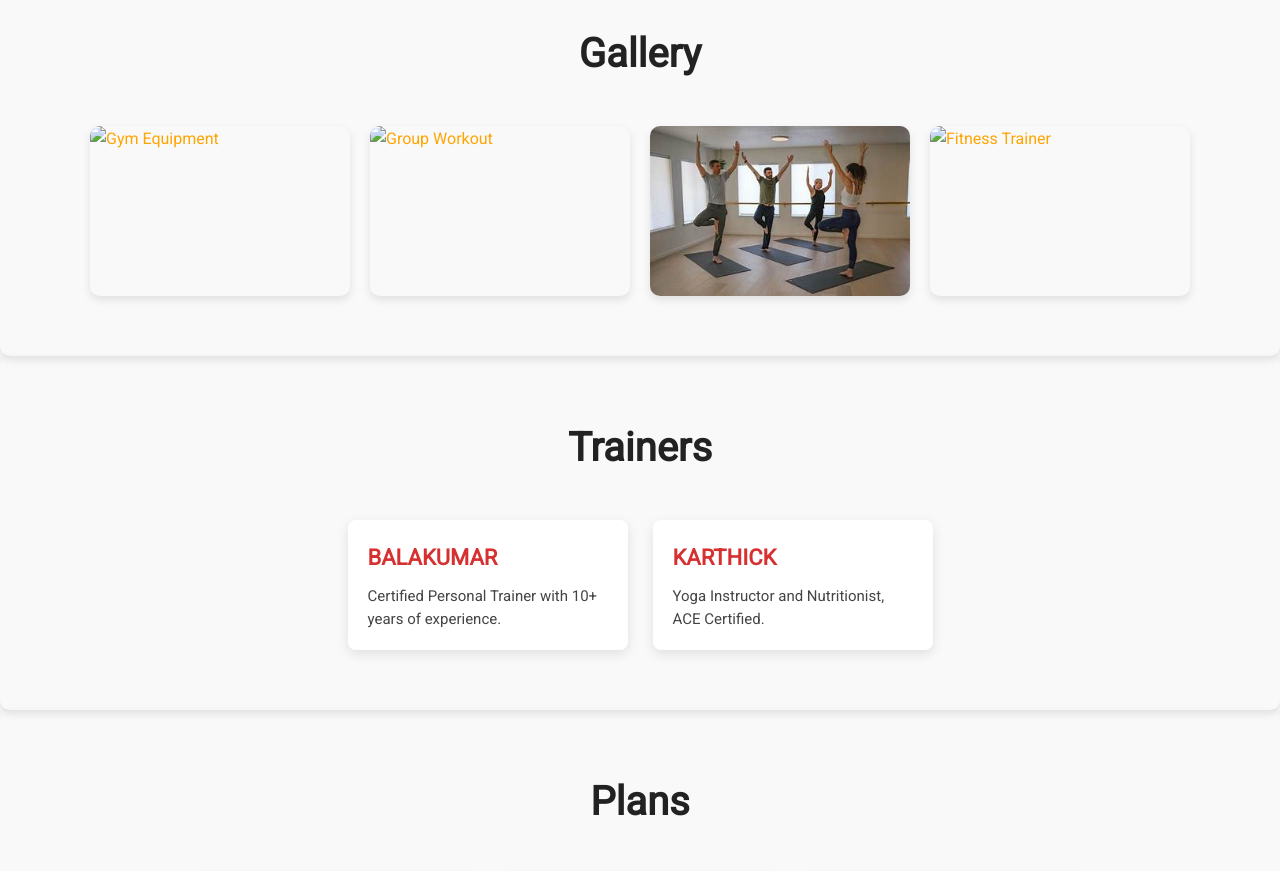
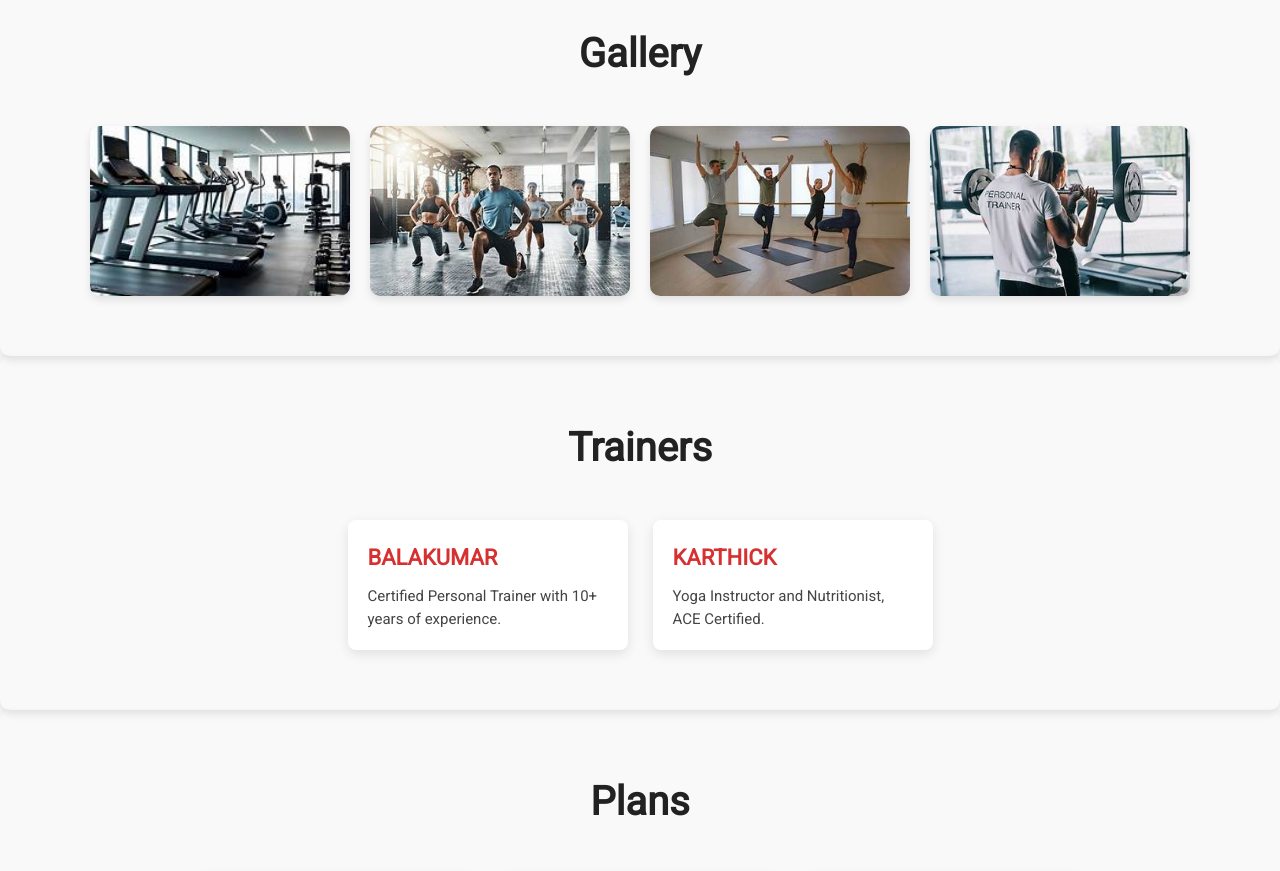
Before and after one commit to saratha-07/fitzone, a plain HTML site: page index.html in a window 1280 px wide. Shown: the part 1880-2751 px from the top of the page. Drawn offline with Linux system fonts and the light colour scheme.

Commit message:
Update index.html

```diff
--- a/index.html
+++ b/index.html
@@ -94,10 +94,10 @@
     <div class="container">
       <h2>Gallery</h2>
       <div class="gallery-grid">
-        <img src="images/th.jpeg" alt="Gym Equipment" />
-        <img src="images/workout.jpeg" alt="Group Workout" />
+        <img src="images/gym.jpeg" alt="Gym Equipment" />
+        <img src="images/group.jpeg" alt="Group Workout" />
         <img src="images/yoga.jpeg" alt="Yoga Session" />
-        <img src="images/fitness.jpeg" alt="Fitness Trainer" />
+        <img src="images/trainer.jpeg" alt="Fitness Trainer" />
       </div>
     </div>
   </section>
```
